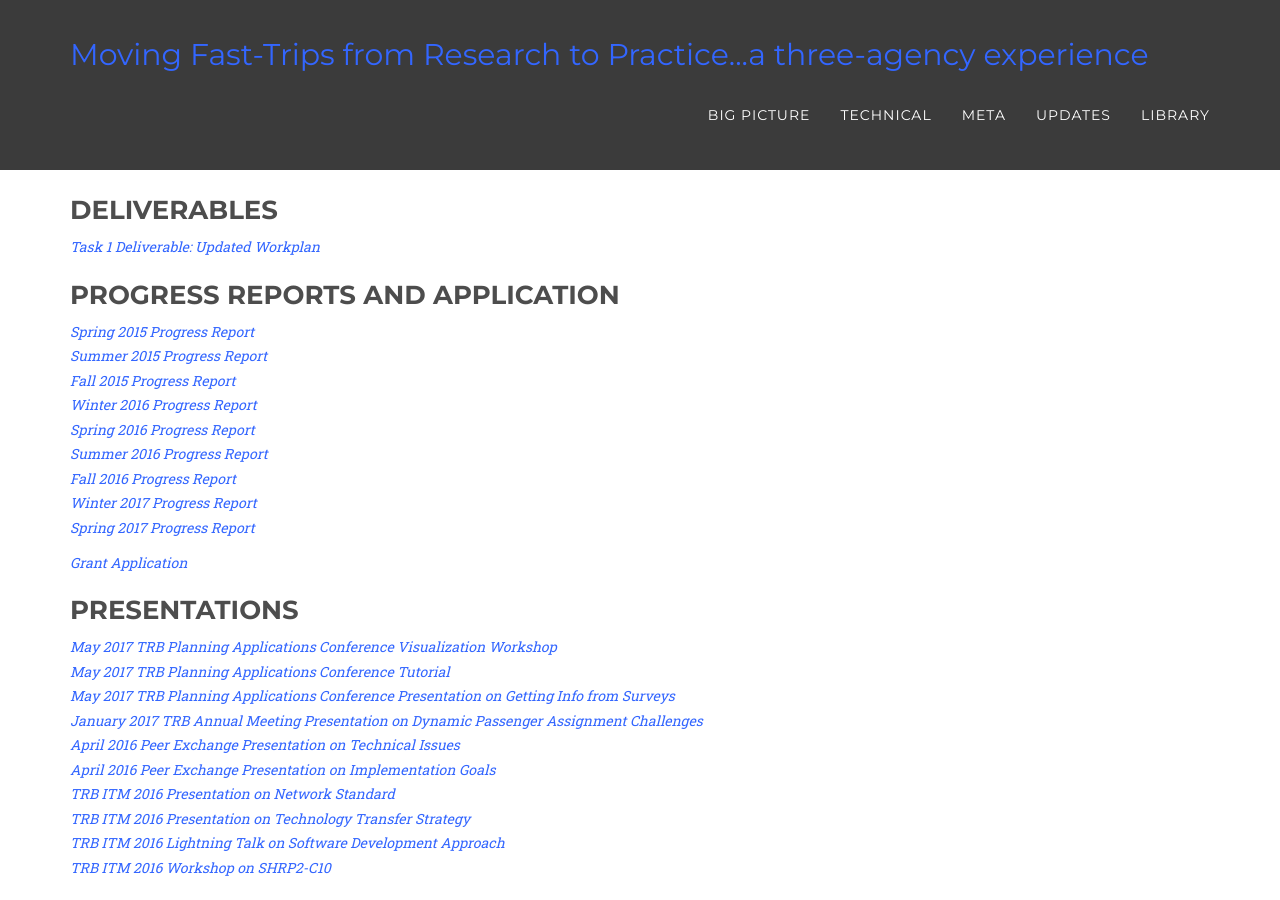
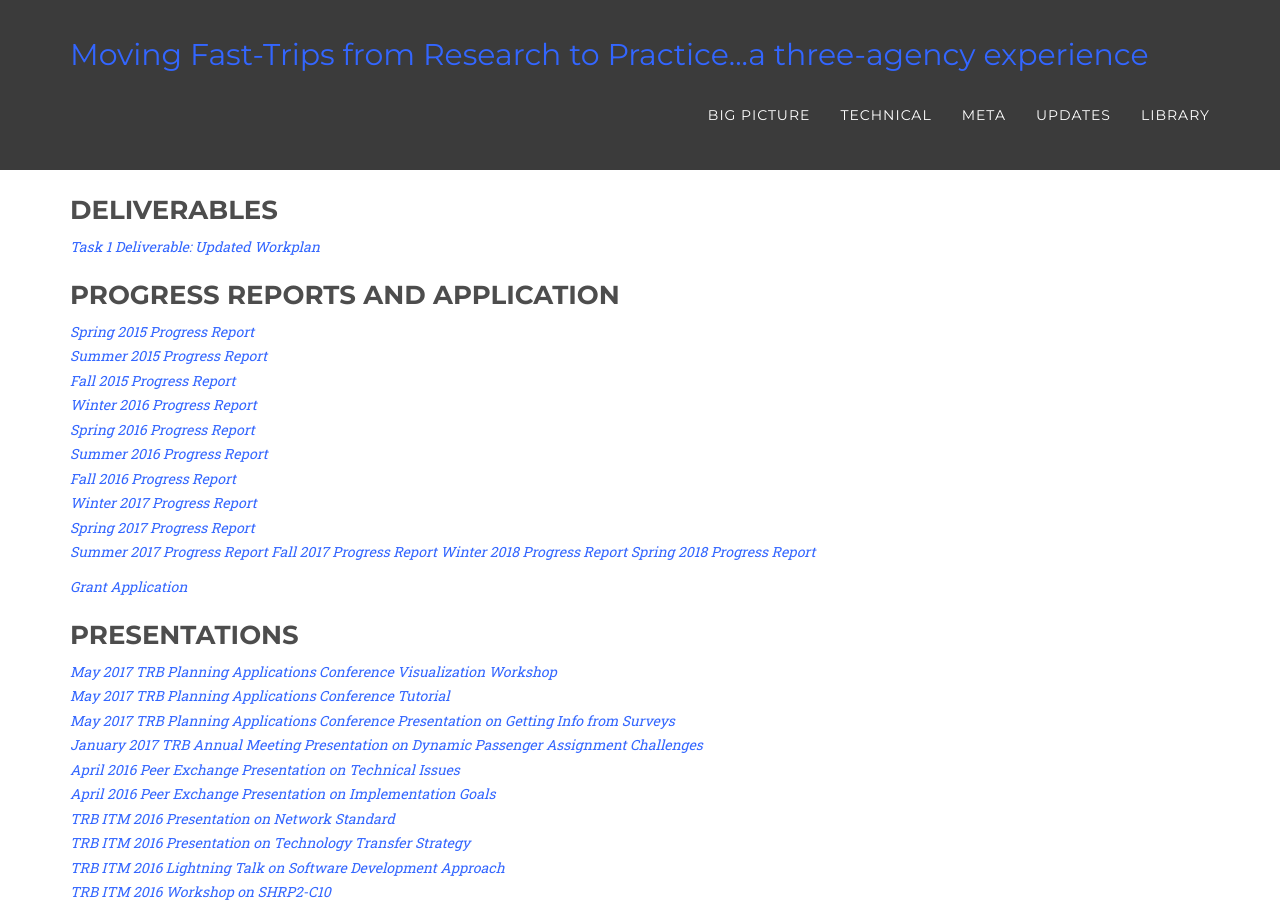
Before and after one commit to BayAreaMetro/fast-trips-project, a Jekyll site: the page built from library/index.md, in a window 1280 px wide and 900 px high. Built offline with Jekyll 4.4.1, drawn with Linux system fonts in a browser that asks for light colours; some web fonts are replaced.

Commit message:
Add QPR links to webpage

```diff
--- a/library/index.md
+++ b/library/index.md
@@ -18,6 +18,10 @@ title: Library
 *[Fall 2016 Progress Report]({{ site.baseurl }}/library/2016_10_MTC_SHRP2_Quarterly_Report.pdf)*
 *[Winter 2017 Progress Report]({{ site.baseurl }}/library/2017-01-MTC-SHRP2-Quarterly-Progress-Report.pdf)*
 *[Spring 2017 Progress Report]({{ site.baseurl }}/library/2017-04-MTC-SHRP2-Quarterly-Progress-Report.pdf)*
+*[Summer 2017 Progress Report]({{ site.baseurl }}/library/2017-07-MTC-SHRP2-Quarterly-Progress-Report_withPerformance.pdf)*
+*[Fall 2017 Progress Report]({{ site.baseurl }}/library/2017-10-MTC-SHRP2-Quarterly-Progress-Report_with-Performance-Metrics.pdf)*
+*[Winter 2018 Progress Report]({{ site.baseurl }}/library/2018-01-MTC-SHRP2-Quarterly-Progress-Report.pdf)*
+*[Spring 2018 Progress Report]({{ site.baseurl }}/library/2018-04-MTC-SHRP2-Quarterly-Progress-Report.pdf)*
 
 
 
```
